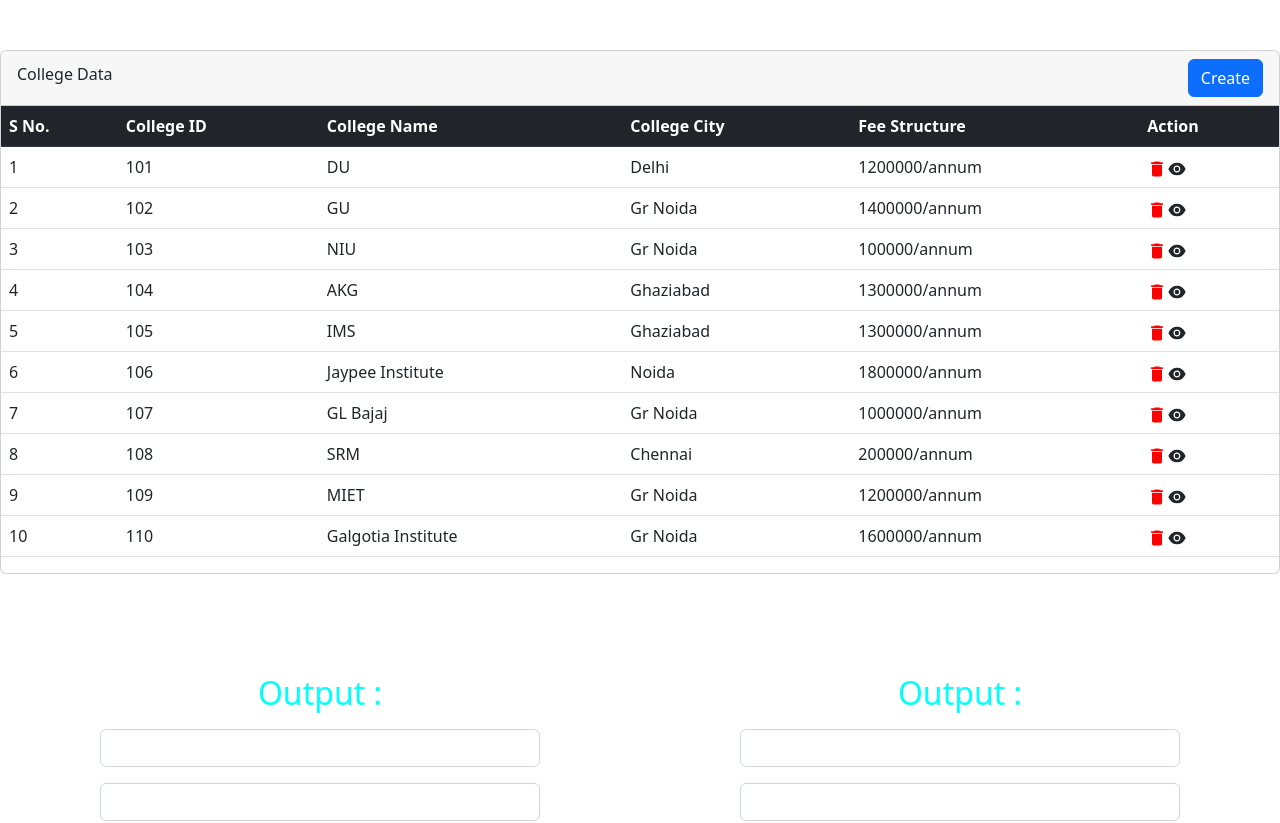
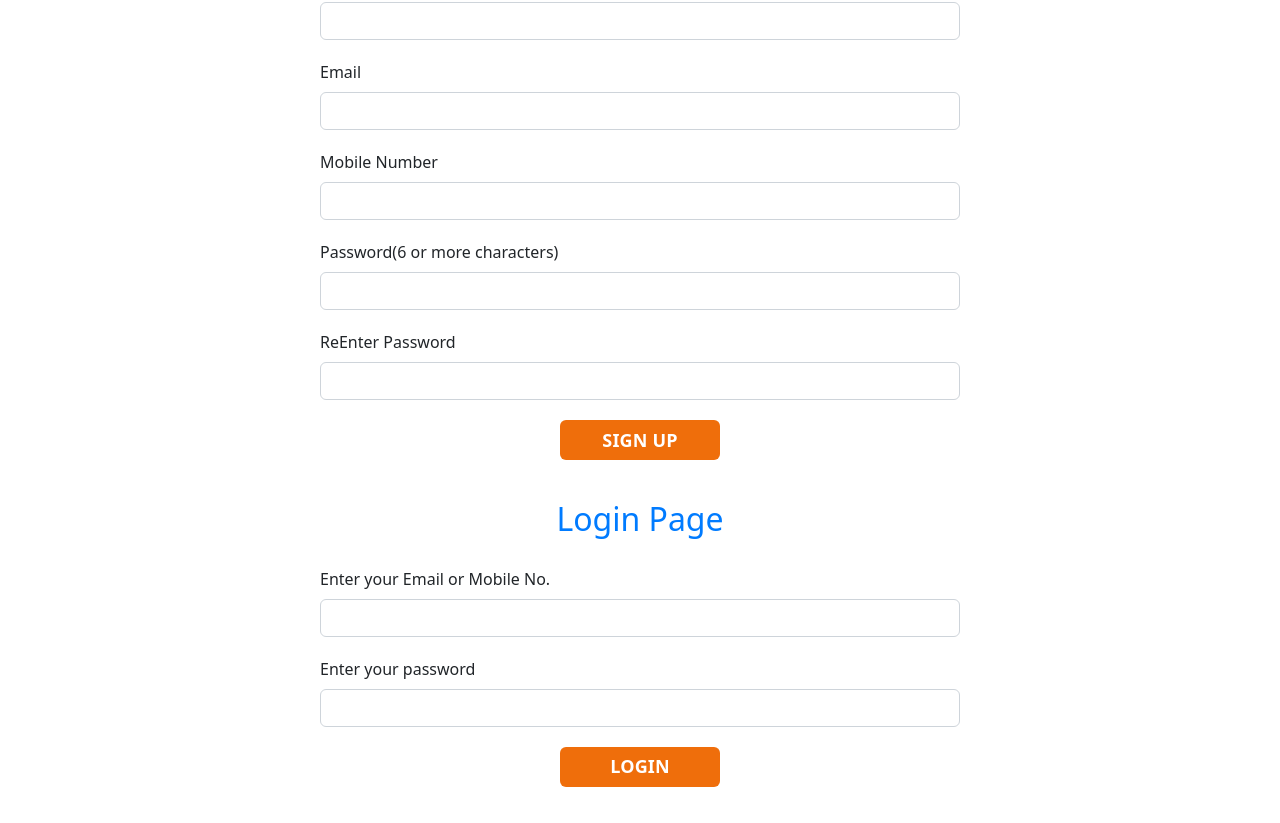
Before and after one commit to abhips99/New-Project, a React (Create React App) app: page / in a window 1280 px wide. Shown: the part 188-1011 px from the top of the page. Built offline with nearby package versions, Linux system fonts and the light colour scheme.

Commit message:
sign up and login page add

```diff
--- a/src/App.js
+++ b/src/App.js
@@ -1,11 +1,13 @@
 import "./styles/styles.css"
 // import ComponentA from "./Component/props/ComponentA";
-import HookUseState from "./Component/hooks/HookUseState";
+// import HookUseState from "./Component/hooks/HookUseState";
 import "bootstrap/dist/css/bootstrap.min.css";
-import AddCal from "./Component/abhical/AddCal";
-import MultiplyCal from "./Component/abhical/MultiplyCal";
-import SubstrackCal from "./Component/abhical/SubstrackCal";
-import DivideCal from "./Component/abhical/DivideCal";
+// import AddCal from "./Component/abhical/AddCal";
+// import MultiplyCal from "./Component/abhical/MultiplyCal";
+// import SubstrackCal from "./Component/abhical/SubstrackCal";
+// import DivideCal from "./Component/abhical/DivideCal";
+import Login from "./Component/LoginPage/Login";
+import SignUp from "./Component/SignupPage/SignUp";
 // import Calculator from "./Component/calculator/caladd";
 
 function App () {
@@ -31,13 +33,15 @@
     <p>{text}</p> */}
     <p className="helloHeading">Hello {text}</p>
     {/* <ComponentA /> */}
-    <HookUseState />
-    <div className="calculator">
+    {/* <HookUseState /> */}
+    {/* <div className="calculator">
       <AddCal />
       <MultiplyCal />
       <SubstrackCal />
       <DivideCal />
-    </div>
+    </div> */}
+    <SignUp />
+    <Login />
     {/* <Calculator /> */}
   </>
 );
--- /dev/null
+++ b/src/Component/LoginPage/Login.js
@@ -0,0 +1,38 @@
+import { useState } from "react";
+import { Button, Input, Label } from "reactstrap";
+import "./styles.css";
+
+const Login = () =>{
+
+    const [input, setInput] = useState();
+    const [password, setPassword] = useState();
+
+    const handleChangeText = (e) =>{
+        setInput(e.target.value)
+    };
+
+    const handleChangePassword = (e) =>{
+        setPassword(e.target.value);
+    };
+
+    const handleSubmit =() =>{
+        console.log(input);
+        console.log(password);
+    };
+
+    return (
+        <div className="loginWrapper">
+            <h2>Login Page</h2>
+            <Label>Enter your Email or Mobile No.</Label>
+            <Input type="text" onChange={handleChangeText} />
+
+            <Label>Enter your password</Label>
+            <Input type="password" onChange={handleChangePassword} />
+
+            <Button onClick={handleSubmit}>Login</Button>
+        </div>
+    );
+
+}
+
+export default Login;
--- /dev/null
+++ b/src/Component/LoginPage/styles.css
@@ -0,0 +1,29 @@
+.loginWrapper{
+    width: 50%;
+    margin: 0 auto;
+}
+.loginWrapper h2{
+    text-align: center;
+    padding-bottom: 20px;
+    color: #007bff;
+}
+.loginWrapper input{
+    margin-bottom: 20px;
+}
+.loginWrapper button{
+    margin: 0 auto;
+    display: block;
+    width: 25%;
+    color: #fff;
+    font-weight: 600;
+    background-color: #ef6e0b;
+    font-size: 18px;
+    letter-spacing: .01em;
+    border: none;
+    height: 40px;
+    text-transform: uppercase;
+    margin-bottom: 40px;
+}
+.loginWrapper button:hover{
+    background-color: #ef6e0b;
+}
--- /dev/null
+++ b/src/Component/SignupPage/SignUp.js
@@ -0,0 +1,60 @@
+import { useState } from "react";
+import { Button, Input, Label } from "reactstrap";
+import "./styles.css";
+
+const SignUp =() =>{
+
+    const [name, setName] = useState();
+    const [email, setEmail] = useState();
+    const [mobile, setMobile] = useState();
+    const [password, setPassword] = useState();
+    const [rePassword, setRePassword] = useState();
+
+    const handleName = (e) =>{
+        setName(e.target.value);
+    };
+
+    const handleEmail = (e) =>{
+        setEmail(e.target.value);
+    };
+
+    const handleMobile = (e) =>{
+        setMobile(e.target.value);
+    };
+
+    const handlePassword = (e) =>{
+        setPassword(e.target.value);
+    };
+
+    const handleRePassword = (e) =>{
+        setRePassword(e.target.value);
+    };
+
+    const handleSubmit =() =>{
+        console.log(name);
+        console.log(email);
+        console.log(mobile);
+        console.log(password);
+        console.log(rePassword);
+    };
+
+
+
+    return(
+        <div className="signUpWrapper">
+            <h2>Sign Up Page</h2>
+            <Label>Name</Label>
+            <Input type="text" onChange={handleName}/>
+            <Label>Email</Label>
+            <Input type="text" onChange={handleEmail} />
+            <Label>Mobile Number</Label>
+            <Input type="text" onChange={handleMobile}/>
+            <Label>Password(6 or more characters)</Label>
+            <Input type="text" onChange={handlePassword} />
+            <Label>ReEnter Password</Label>
+            <Input type="text" onChange={handleRePassword} />
+            <Button onClick={handleSubmit} >Sign Up</Button>
+        </div>
+    );
+}
+export default SignUp;
--- /dev/null
+++ b/src/Component/SignupPage/styles.css
@@ -0,0 +1,29 @@
+.signUpWrapper{
+    width: 50%;
+    margin: 0 auto;
+}
+.signUpWrapper h2{
+    text-align: center;
+    padding-bottom: 20px;
+    color: #007bff;
+}
+.signUpWrapper input{
+    margin-bottom: 20px;
+}
+.signUpWrapper button{
+    margin: 0 auto;
+    display: block;
+    width: 25%;
+    color: #fff;
+    font-weight: 600;
+    background-color: #ef6e0b;
+    font-size: 18px;
+    letter-spacing: .01em;
+    border: none;
+    height: 40px;
+    text-transform: uppercase;
+    margin-bottom: 40px;
+}
+.signUpWrapper button:hover{
+    background-color: #ef6e0b;
+}
--- a/src/Component/hooks/HookUseState.jsx
+++ b/src/Component/hooks/HookUseState.jsx
@@ -150,27 +150,27 @@
             {/* <div className="error">{error && <>{error}</>}</div> */}
         </CardHeader>
         <CardBody>
-            <Row sm={2}>
+            <Row sm={2} className="padding">
                 <Col>
                 <Label>College ID</Label>
-                <Input name="clgId" value={clgId} onChange={handleChange} readOnly={!isView ? true : false}  />
+                <Input placeholder="College ID" name="clgId" value={clgId} onChange={handleChange} readOnly={!isView ? true : false}  />
                 {error && clgId === "" ? <span className="error">Please Enter Vaild Input</span> : "" }
                 </Col>
                 <Col>
                 <Label>College Name</Label>
-                <Input name="clgName" value={clgName} onChange={handleChange}/>
+                <Input placeholder="College Name" name="clgName" value={clgName} onChange={handleChange}/>
                 {error && clgName === "" ? <span className="error">Please Enter Vaild Input</span> : ""}
                 </Col>
             </Row>
-            <Row sm={2}>
+            <Row sm={2} className="padding">
                 <Col>
                 <Label> College City</Label>
-                <Input name="city" value={city} onChange={handleChange}/>
+                <Input placeholder="College City" name="city" value={city} onChange={handleChange}/>
                 {error && city === "" ? <span className="error">Please Enter Vaild Input</span> : ""}
                 </Col>
                 <Col>
                 <Label>Fee Sturcture</Label>
-                <Input name="btech" value={btech} onChange={handleChange}/>
+                <Input placeholder="Fee Sturcture" name="btech" value={btech} onChange={handleChange}/>
                  {error && btech === "" ? <span className="error">Please Enter Vaild Input</span> : ""}
                 </Col>
             </Row>
--- a/src/styles/styles.css
+++ b/src/styles/styles.css
@@ -41,3 +41,6 @@
     border: 2px solid !important;
     color: #ef6e0b !important;
 }
+.padding{
+    padding-bottom: 16px;
+}
```
